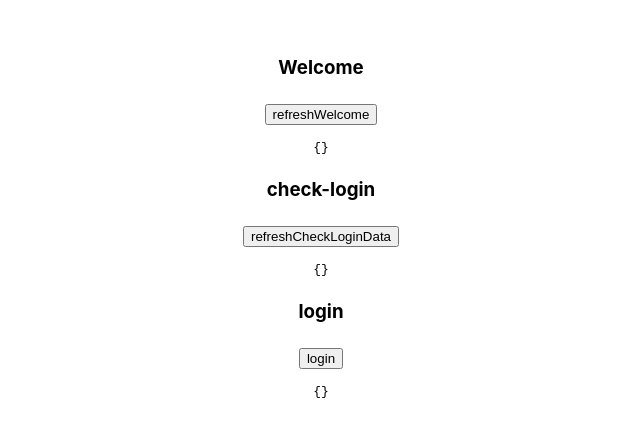
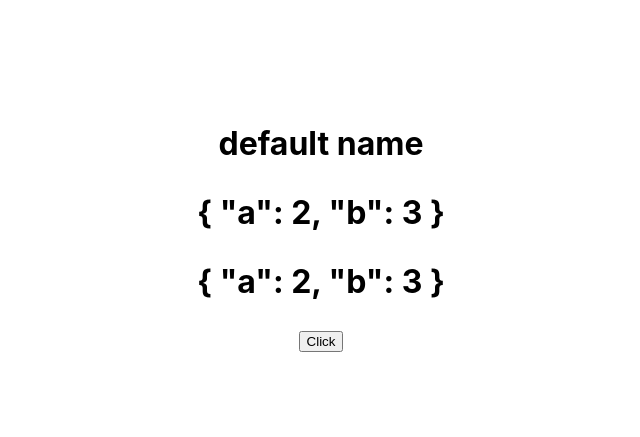
Before and after one commit to Dylan0916/test-vue, a Vue app: page / in a window 1280 px wide. Shown: the part 175-612 px from the top of the page, without its empty margins (319-959 px from the left). Built offline with nearby package versions, Linux system fonts and the light colour scheme.

Commit message:
vue3.5 props

```diff
--- a/src/App.vue
+++ b/src/App.vue
@@ -7,9 +7,9 @@ import Proxy from './components/Proxy.vue'
 
 <template>
   <!-- <VCalendar /> -->
-  <!-- <Test /> -->
+  <Test />
   <!-- <VeeValidate /> -->
-  <Proxy />
+  <!-- <Proxy /> -->
 </template>
 
 <style scoped></style>
--- a/src/components/Test.vue
+++ b/src/components/Test.vue
@@ -1,16 +1,20 @@
 <template>
-  <TestChild :model-value="testValue" @update:model-value="foo" />
-  <h3>{{ testValue }}</h3>
+  <TestChild :name="name" :obj="obj" />
+  <h1>{{ name }}</h1>
+  <h1>{{ obj }}</h1>
+  <button @click="onClick">Click</button>
 </template>
 
 <script setup lang="ts">
-import { ref, reactive, watchEffect } from 'vue'
+import { ref, reactive } from 'vue'
 import TestChild from './TestChild.vue'
 
-const testValue = ref('')
+const name = ref()
+const obj = ref({ a: 2, b: 3 })
 
-function foo(value: string) {
-  testValue.value = value
+function onClick() {
+  name.value = 'name2'
+  obj.value.c = 4
 }
 </script>
 
--- a/src/components/TestChild.vue
+++ b/src/components/TestChild.vue
@@ -1,24 +1,21 @@
 <template>
-  <input :value="props.modelValue" @input="onInput" />
+  <div>
+    <h1>{{ name }}</h1>
+    <h1>{{ obj }}</h1>
+  </div>
 </template>
 
 <script lang="ts" setup>
-import { ref } from 'vue'
-import TestChild2 from './TestChild2.vue'
+import { defineProps, toRefs } from 'vue'
 
 interface Props {
-  modelValue: string
-}
-interface Emits {
-  (event: 'update:modelValue', value: string): void
+  name?: string
+  obj?: Record<string, any>
 }
 
-const props = defineProps<Props>()
-const emit = defineEmits<Emits>()
-
-function onInput(e) {
-  emit('update:modelValue', e.target.value)
-}
+const { name = 'default name', obj = { a: 1 } } = defineProps<Props>()
+// const props = defineProps<Props>()
+// const { name, obj } = toRefs(props)
 </script>
 
-<style scoped></style>
+<style></style>
```
